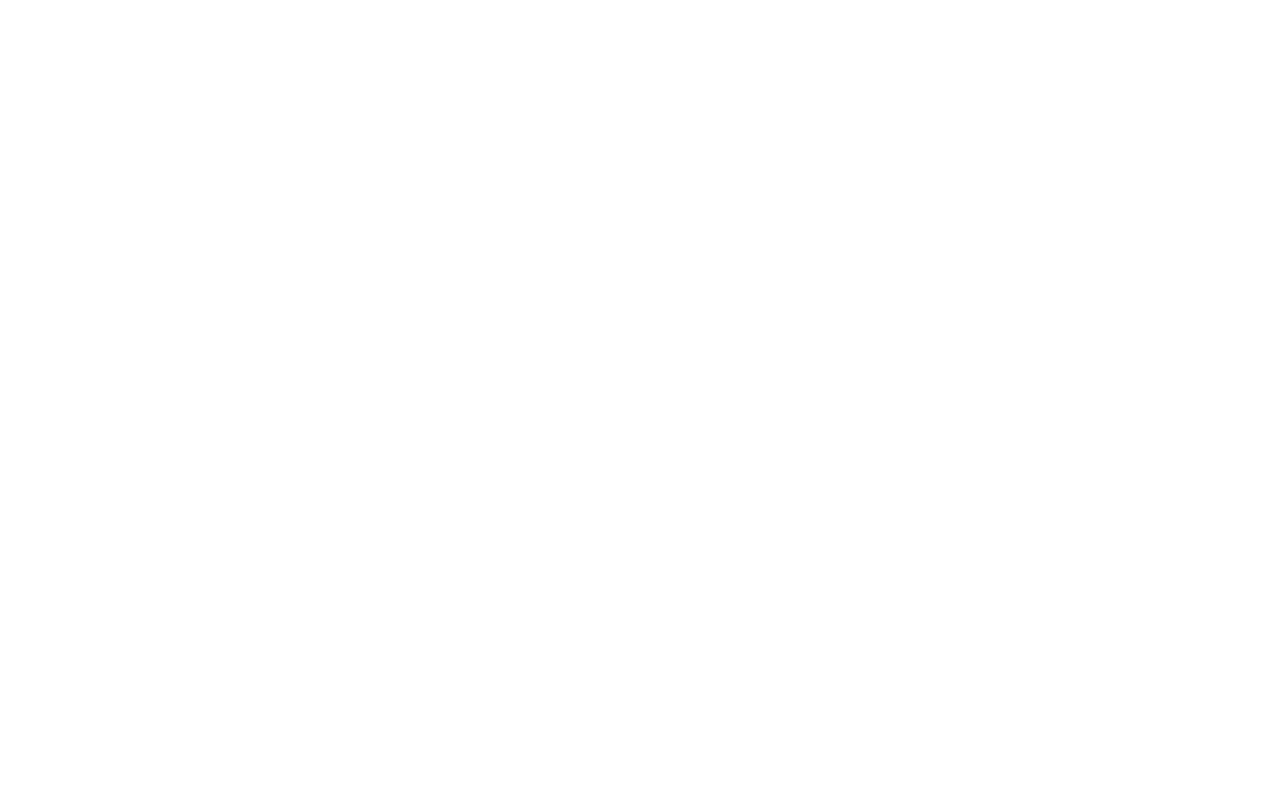
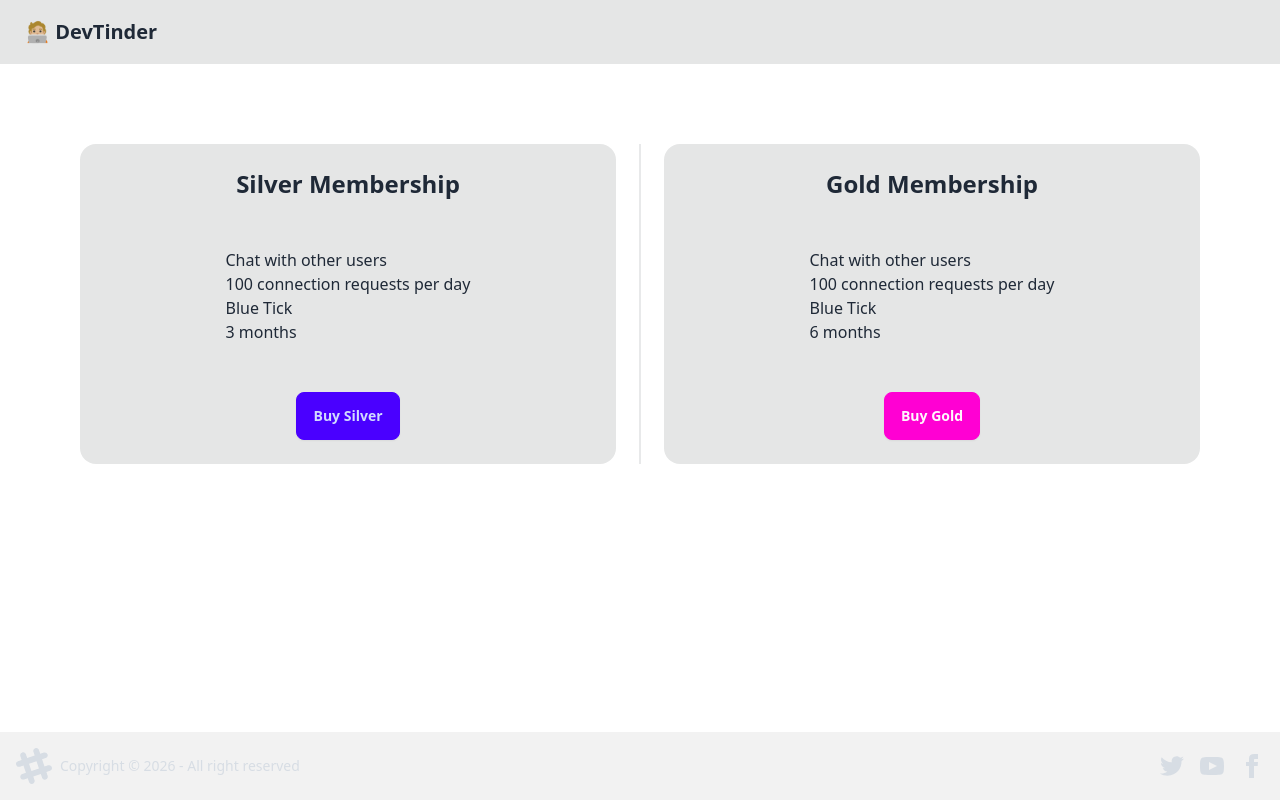
Before and after one commit to sanket-29/devTinder-fe, a React (Vite) app: page /premium in a window 1280 px wide. Before the commit this address had no page. Built offline with nearby package versions, Linux system fonts and the light colour scheme; no server answers.

Commit message:
added premium component

```diff
--- a/index.html
+++ b/index.html
@@ -5,6 +5,8 @@
     <link rel="icon" type="image/svg+xml" href="/favicon.svg" />
     <meta name="viewport" content="width=device-width, initial-scale=1.0" />
     <title>DevTinder</title>
+
+  <script src="https://checkout.razorpay.com/v1/checkout.js"></script>
   </head>
   <body>
     <div id="root"></div>
--- a/src/App.jsx
+++ b/src/App.jsx
@@ -7,6 +7,7 @@
 import appStore from "./utils/appStore";
 import Connections from "./components/Connections";
 import Requests from "./components/Requests";
+import Premium from "./components/Premium";
 
 function App() {
 
@@ -21,6 +22,7 @@
         <Route path="/profile" element={<Profile />} />
         <Route path="/connections" element={<Connections />} />
         <Route path="/requests" element={<Requests />} />
+        <Route path ="/premium" element={<Premium />} />
         </Route>
         </Routes>
       </BrowserRouter>
--- a/src/components/NavBar.jsx
+++ b/src/components/NavBar.jsx
@@ -49,6 +49,7 @@
                             </li>
                             <li><Link to="/connections">Connections</Link></li>
                             <li><Link to="/requests">Requests</Link></li>
+                            <li><Link to="/premium">Premium</Link></li>
                             <li>
                                 <a onClick={handleLogout}>Logout</a>
                             </li>
--- /dev/null
+++ b/src/components/Premium.jsx
@@ -0,0 +1,71 @@
+import axios from "axios";
+import { BASE_URL } from "../utils/constants";
+const Premium = () => {
+
+  const handleBuyClick = async (type) => {
+
+    const order = await axios.post(`${BASE_URL}/payment/create`, {
+      membershipType: type
+    },{withCredentials: true});
+
+
+    const {amount,keyId,currency,notes,orderId} = order.data;
+        const options = {
+        key: keyId,
+        amount: amount,
+        currency: currency,
+        name: 'Dev Tinder',
+        description: 'Connect to other developers',
+        order_id: orderId,
+        prefill: {
+          name: notes.firstName + " " + notes.lastName,
+          email: notes.emailId,
+
+        },
+        theme: {
+          color: '#F37254'
+        },
+      };
+
+    const rzp = new window.Razorpay(options);
+    rzp.open();
+
+
+  };
+
+
+
+
+  return (
+    <div className = "m-20">
+
+<div className="flex w-full justify-center items-center">
+  <div className="card bg-base-300 rounded-box grid h-80 flex-grow place-items-center"><h1 className='text-2xl font-bold'>Silver Membership</h1>
+
+  <ul>
+    <li> Chat with other users</li>
+    <li>100 connection requests per day</li>
+    <li> Blue Tick</li>
+    <li>3 months</li>
+  </ul>
+  <button className="btn btn-primary" onClick={() => handleBuyClick("silver")}> Buy Silver</button>
+  </div>
+  <div className="divider divider-horizontal"></div>
+   <div className="card bg-base-300 rounded-box grid h-80 flex-grow place-items-center"><h1 className='text-2xl font-bold'>Gold Membership</h1>
+
+  <ul>
+    <li> Chat with other users</li>
+    <li> 100 connection requests per day</li>
+    <li> Blue Tick</li>
+    <li> 6 months</li>
+  </ul>
+  <button className="btn btn-secondary" onClick={() => handleBuyClick("gold")}>Buy Gold</button>
+  </div>
+</div>
+
+
+    </div>
+  )
+}
+
+export default Premium
```
